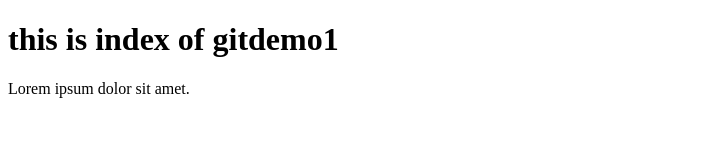
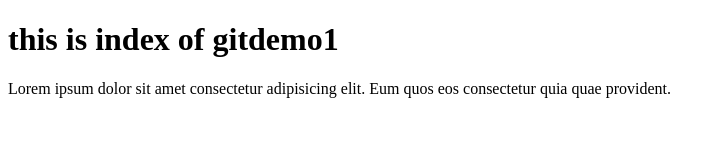
Before and after one commit to Abhishek-A-More/gitdemo1, a plain HTML site: page index.html in a window 1280 px wide. Shown: the whole page, without its empty margins (0-725 px from the left). Drawn offline with Linux system fonts and the light colour scheme.

Commit message:
extend para in index.html

```diff
--- a/index.html
+++ b/index.html
@@ -7,6 +7,6 @@
 </head>
 <body>
     <h1>this is index of gitdemo1</h1>
-    <p>Lorem ipsum dolor sit amet.</p>
+    <p>Lorem ipsum dolor sit amet consectetur adipisicing elit. Eum quos eos consectetur quia quae provident.</p>
 </body>
 </html>
```
